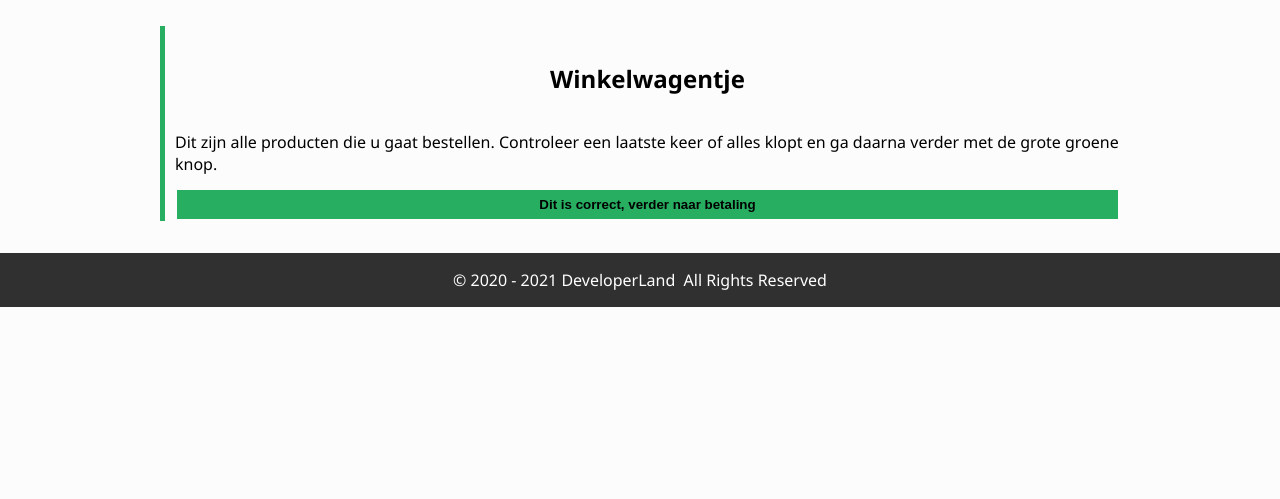
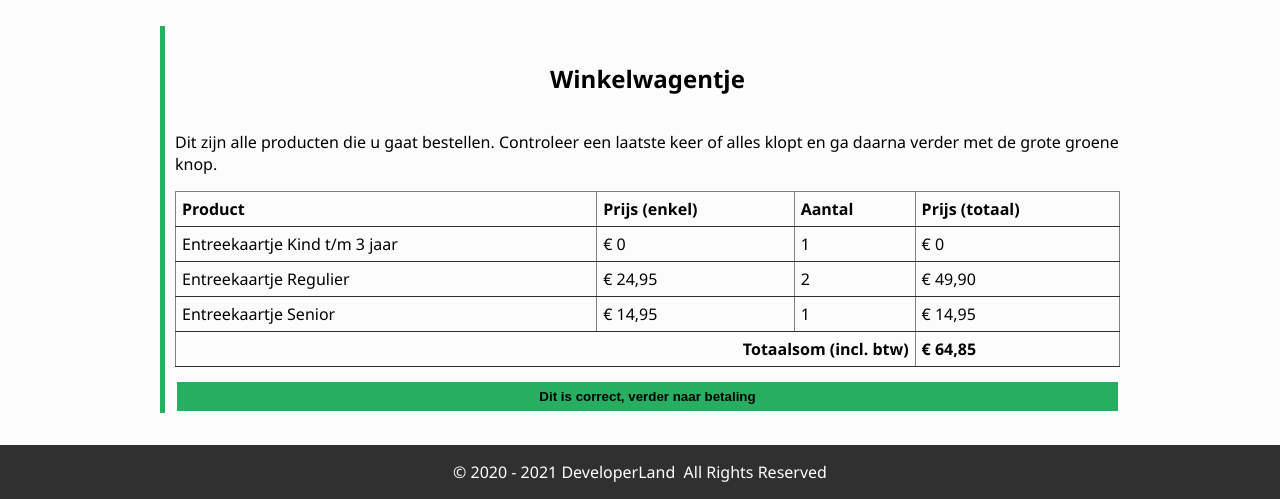
Before and after one commit to TijsOB/DevlandJunior, a plain HTML site: page PARKWEBSITE/cart.html in a window 1280 px wide. Shown: the part 550-1049 px from the top of the page. Before the commit the page ends 857 px from the top, so only its background shows below. Drawn offline with Linux system fonts and the light colour scheme.

Commit message:
cart.html aangepast
Tabel gemaakt

```diff
--- a/PARKWEBSITE/cart.html
+++ b/PARKWEBSITE/cart.html
@@ -22,6 +22,36 @@
         <h2>Winkelwagentje</h2>
         <div>
           <span>Dit zijn alle producten die u gaat bestellen. Controleer een laatste keer of alles klopt en ga daarna verder met de grote groene knop.</span>
+          <table border="1" cellspacing="0" cellpadding="6">
+            <tr>
+              <th>Product</th>
+              <th>Prijs (enkel)</th>
+              <th>Aantal</th>
+              <th>Prijs (totaal)</th>
+            </tr>
+            <tr>
+              <td>Entreekaartje Kind t/m 3 jaar</td>
+              <td>&euro; 0</td>
+              <td>1</td>
+              <td>&euro; 0</td>
+            </tr>
+            <tr>
+              <td>Entreekaartje Regulier</td>
+              <td>&euro; 24,95</td>
+              <td>2</td>
+              <td>&euro; 49,90</td>
+            </tr>
+            <tr>
+              <td>Entreekaartje Senior</td>
+              <td>&euro; 14,95</td>
+              <td>1</td>
+              <td>&euro; 14,95</td>
+            </tr>
+            <tr>
+              <td colspan="3" style="text-align: right; font-weight: bold;">Totaalsom (incl. btw)</td>
+              <td style="font-weight: bold;">&euro; 64,85</td>
+            </tr>
+        </table>
           <a href="payment.html">
             <button>Dit is correct, verder naar betaling</button>
           </a>
```
